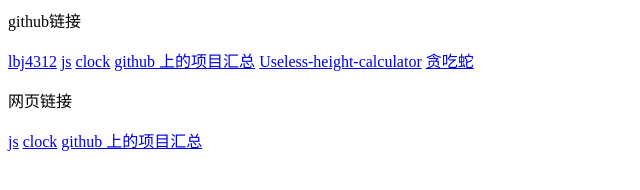
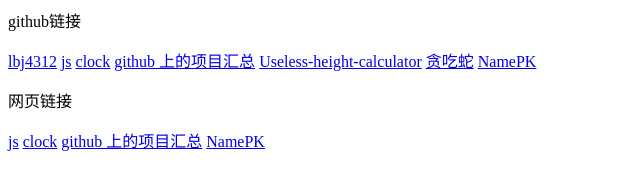
Before and after one commit to lbj4312/lbj4312.github.io, a plain HTML site: page index.html in a window 1280 px wide. Shown: the whole page, without its empty margins (0-640 px from the left). Drawn offline with Linux system fonts and the light colour scheme.

Commit message:
Update index.html

```diff
--- a/index.html
+++ b/index.html
@@ -5,7 +5,9 @@
 <a href="https://github.com/lbj4312/game" target=_blank>github 上的项目汇总</a>
 <a href="https://github.com/lbj4312/Useless-height-calculator" target=_blank>Useless-height-calculator</a>
 <a href="https://github.com/lbj4312/snake" target=_blank>贪吃蛇</a>
+<a href="https://lbj4312.github.io/NamePK" target=_blank>NamePK</a>
 <p>网页链接</p>
 <a href="https://lbj4312.github.io/js" target=_blank>js</a>
 <a href="https://lbj4312.github.io/clock" target=_blank>clock</a>
 <a href="https://lbj4312.github.io/game" target=_blank>github 上的项目汇总</a>
+<a href="https://lbj4312.github.io/NamePK" target=_blank>NamePK</a>
```
